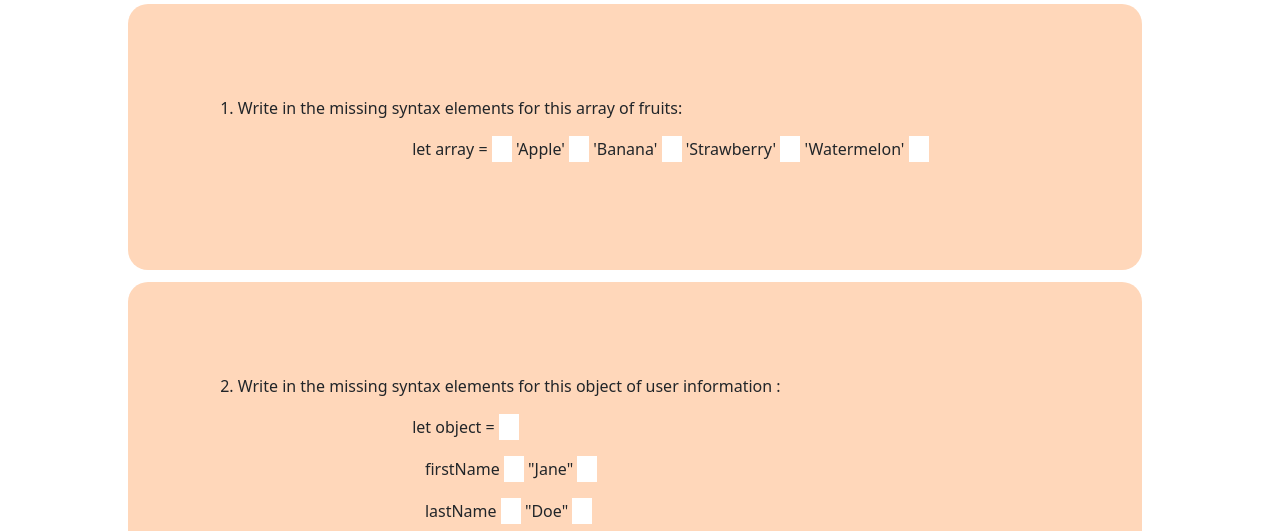
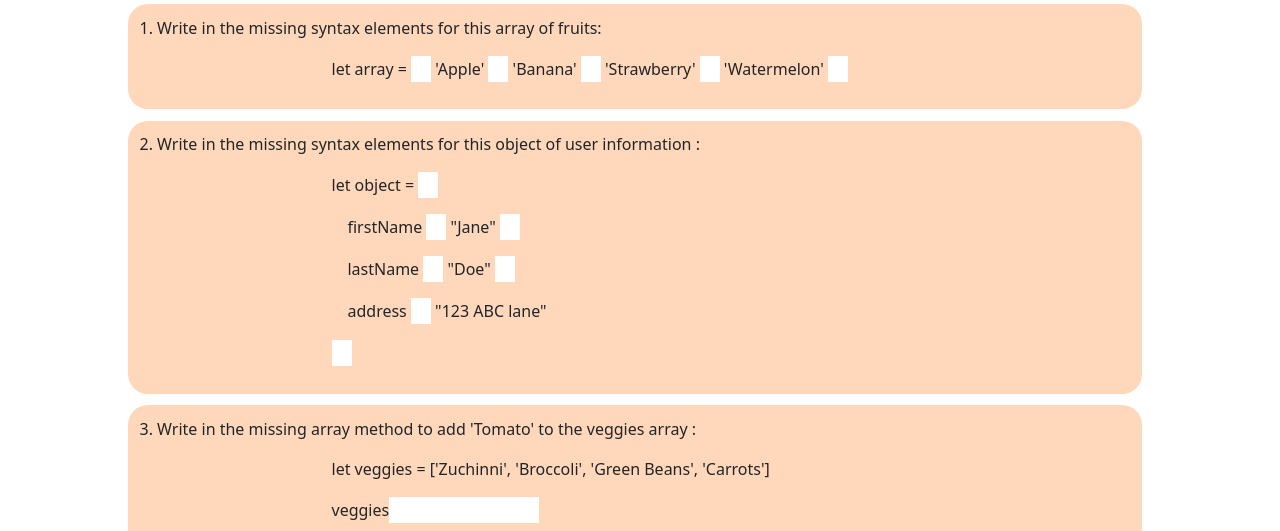
Before and after one commit to corynnem/week-3-challenges, a website: page index.html in a window 1280 px wide. Shown: the part 215-746 px from the top of the page. Drawn offline with nearby package versions, Linux system fonts and the light colour scheme.

Commit message:
removed padding from each q id

```diff
--- a/styles.css
+++ b/styles.css
@@ -26,11 +26,12 @@ p input, p textarea {
 
 #q {
   width: 88%;
-  padding: 8%;
+  padding: 1%;
   background-color: #ffd7ba;
   margin-bottom: 1%;
   border-radius: 20px;
 }
+
 
 .snippet {
   text-align: left;
```
